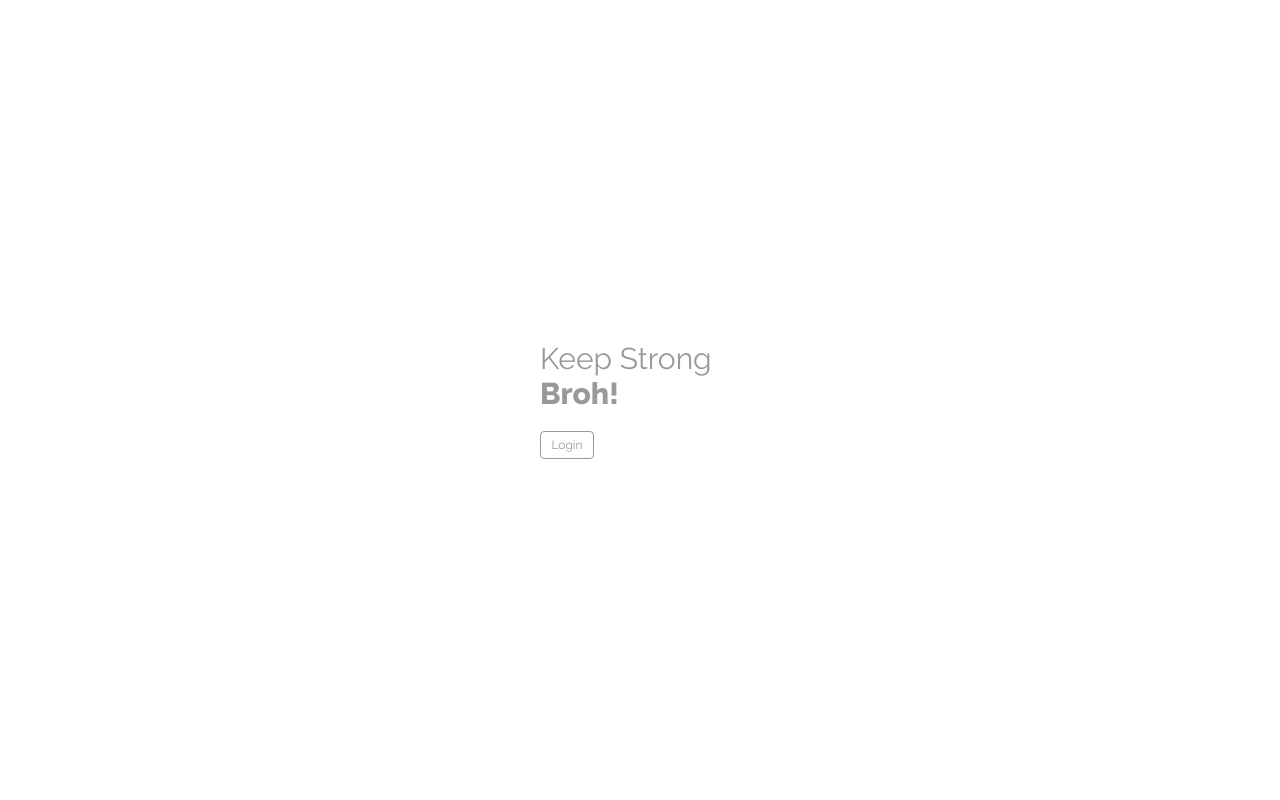
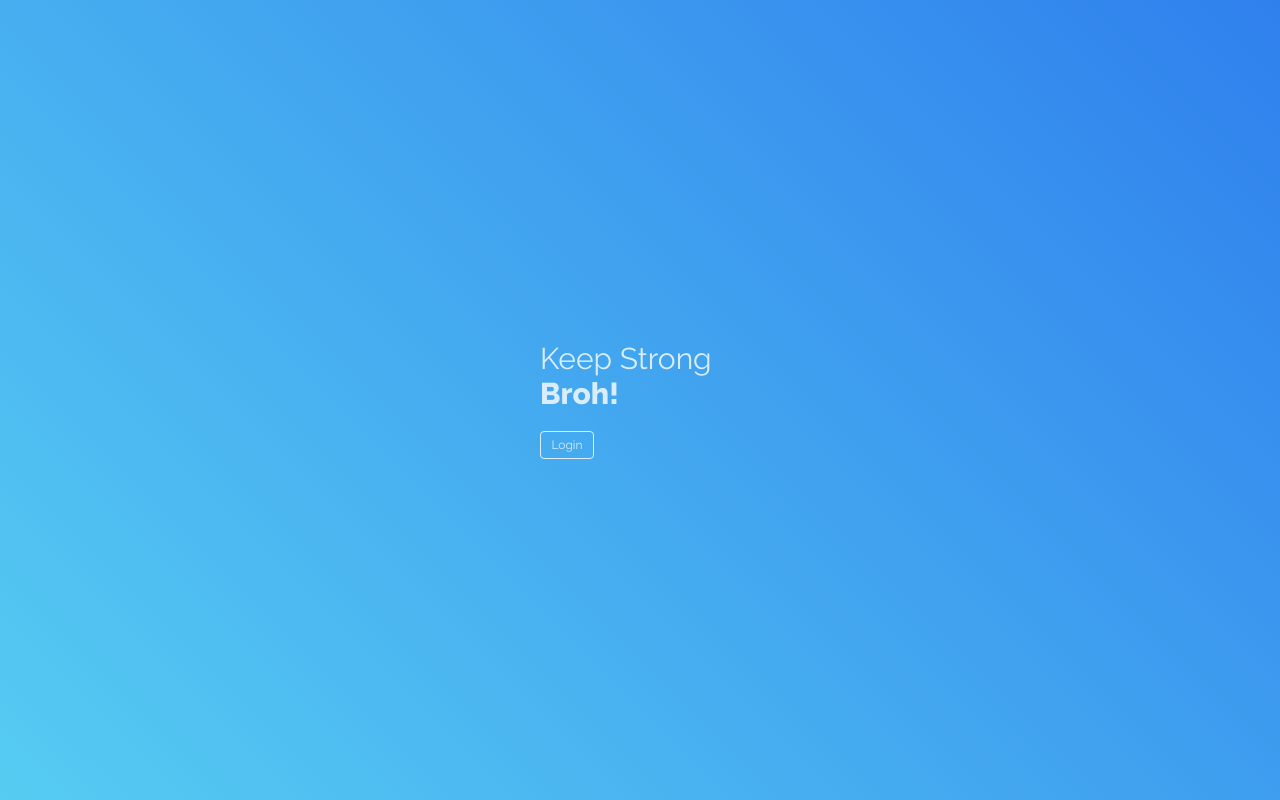
Before and after one commit to afrianjunior/licus-chrome-extention, a browser extension: page index.html in a window 1280 px wide. Drawn offline with Linux system fonts and the light colour scheme.

Commit message:
add: gradient background

```diff
--- a/style/style.css
+++ b/style/style.css
@@ -4,28 +4,51 @@ body {
     margin: 0;
     height: 100vh;
     font-family: 'Raleway', sans-serif;
+
+}
+
+.canva {
+    transition: all .6s ease;
+    display: block;
+    width: 100%;
+    height: 100vh;
     display: flex;
     justify-content: center;
     align-items: center;
+    background: #56ccf2;
+    background: -moz-linear-gradient(45deg, #56ccf2 0%, #2f80ed 100%);
+    background: -webkit-gradient(left bottom, right top, color-stop(0%, #56ccf2), color-stop(100%, #2f80ed));
+    background: -webkit-linear-gradient(45deg, #56ccf2 0%, #2f80ed 100%);
+    background: -o-linear-gradient(45deg, #56ccf2 0%, #2f80ed 100%);
+    background: -ms-linear-gradient(45deg, #56ccf2 0%, #2f80ed 100%);
+    background: linear-gradient(45deg, #56ccf2 0%, #2f80ed 100%);
+    filter: progid:DXImageTransform.Microsoft.gradient( startColorstr='#7C3F16', endColorstr='#F8F085', GradientType=1 );
 }
 
+.gradi {
+    filter: hue-rotate(-19deg);
+}
 .opening {
+    transition: all .6s ease;
     width: 200px;
     font-size: 30px;
-    color: rgba(0, 0, 0, .4);
-    transition: all .3s ease;
+    color: rgba(255, 255, 255, .8);
     position: relative;
     top: 0;
 }
 
+.opening.open-login {
+    color: rgba(255, 255, 255, .4);
+}
+
 .tag-top {
-    transition: all .3s ease;
+    transition: all .6s ease;
     position: relative;
     top: 0px;
 }
 
 .tag-bottom {
-    transition: all .3s ease;
+    transition: all .6s ease;
     font-weight: 800;
     position: relative;
     top: 0px;
@@ -39,7 +62,7 @@ body {
     font-size: 13px;
     text-align: center;
     padding: .352rem .652rem;
-    border: 1px solid rgba(0, 0, 0, .4);
+    border: 1px solid rgba(255, 255, 255, .8);
     margin-top: 20px;
     cursor: pointer;
     display: inline-block;
@@ -52,9 +75,15 @@ body {
 
 input[type="text"],
 input[type="password"] {
+    color: white;
+    background: rgba(255, 255, 255, .1);
     padding: .352rem .652rem;
     outline: none;
     color: rgba(0, 0, 0, .4);
-    border: 1px solid rgba(0, 0, 0, .4);
+    border: 1px solid rgba(255, 255, 255, .6);
     border-radius: 4px;
 }
+
+input[type="password"] {
+    text-align: center;
+}
```
